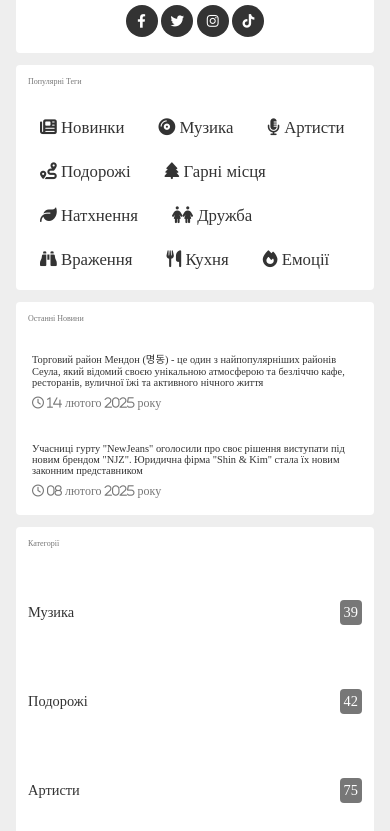
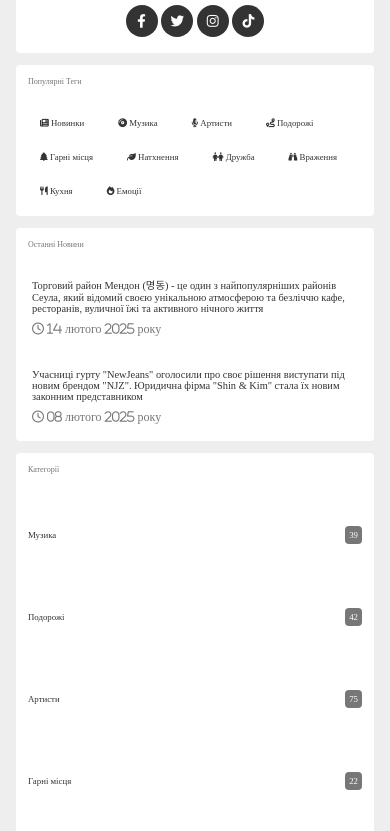
Before and after one commit to nazariiykolesnikov/Delightful-and-Pretty-South-Korea-Korean-Blog-Website-Home-Page-, a plain HTML site: page index.html in a window 390 px wide. Shown: the part 2753-3584 px from the top of the page. Drawn offline with Linux system fonts and the light colour scheme; a web font is replaced by a local one.

Commit message:
Update style.css

```diff
--- a/style.css
+++ b/style.css
@@ -545,7 +545,7 @@ a:hover {
     }
 
     .container .sidebar .box .tags a {
-        font-size: 2.1rem;
+        font-size: 1.1rem;
     }
 
     .container .sidebar .box .title {
@@ -557,7 +557,7 @@ a:hover {
     }
 
     .container .sidebar .box .category a {
-        font-size: 1.8rem;
+        font-size: 1.1rem;
     }
 
     .container .posts-container .post .image {
```
